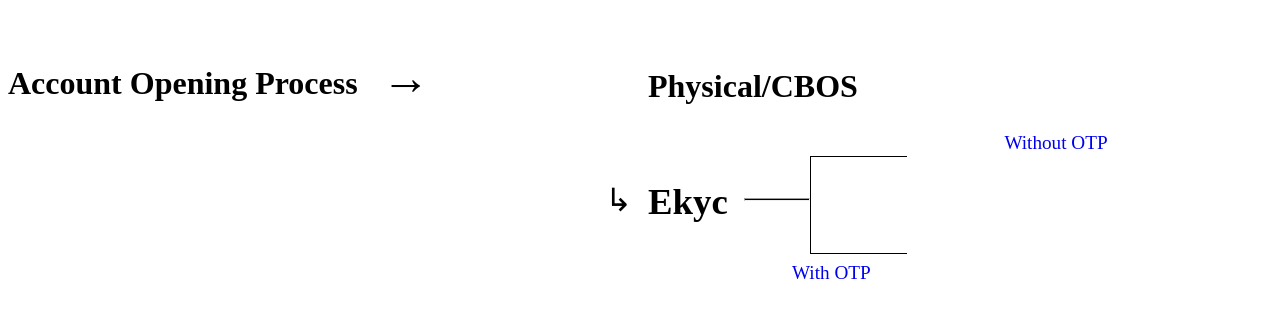
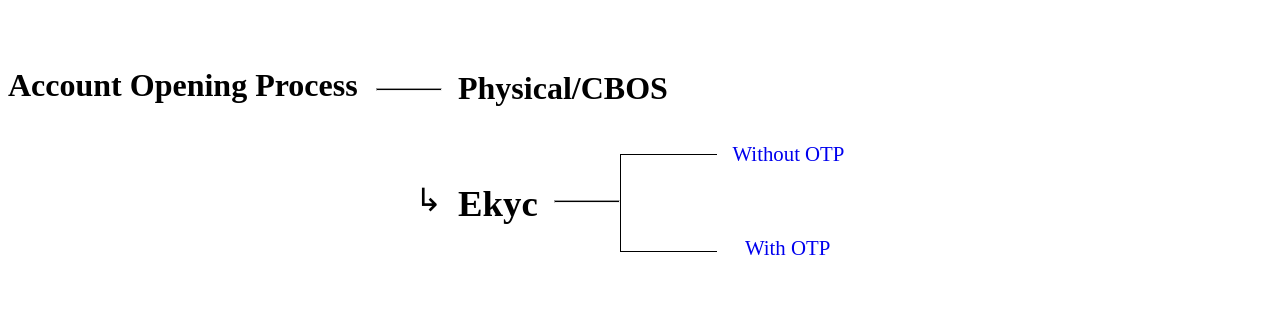
Before and after one commit to Jyotisaini1234/Account__opening__process, a plain HTML site: page ACCOUNT_OPENING_PRO/index.html in a window 1280 px wide. Drawn offline with Linux system fonts and the light colour scheme.

Commit message:
save all

```diff
--- a/ACCOUNT_OPENING_PRO/index.html
+++ b/ACCOUNT_OPENING_PRO/index.html
@@ -8,8 +8,8 @@
 </head>
 <body>
   <div class="container">
-    <h2 >Account Opening Process<span class="arrow2">&nbsp; &rarr;</span> </h1>
-    <h2>Physical/CBOS </h2>
+    <h2 >Account Opening Process <hr class="hr"></h1>
+    <h2> <a href="#" target="_blank" class="open">Physical/CBOS </a> </h2>
 <span class="arrow">&rdsh;  </span>
 <h2 class="ekyc">Ekyc
 <hr>
--- a/ACCOUNT_OPENING_PRO/style.css
+++ b/ACCOUNT_OPENING_PRO/style.css
@@ -2,11 +2,12 @@
   height: 50vh;
   width: 100vw;
   display: grid;
-  grid-template-columns: repeat(2, 1fr);
+  grid-template-columns: repeat(3, 1fr);
   grid-template-rows: repeat(3, 1fr);
   grid-column: end;
   align-items: center;
   justify-content: center;
+  grid-column-gap: 1rem;
 }
 
 h2 {
@@ -22,28 +23,30 @@ span {
 a {
   text-decoration: none;
 }
+.open {
+  color: black;
+}
 .process2 {
   align-content: center;
   grid-column: 3/-1;
   grid-row: 2 / span 1;
-  font-size: 1.2rem;
+  font-size: 1.3rem;
   margin-left: 2rem;
   display: flex;
   align-self: start;
-  margin-left: -29rem;
+  margin-left: -37rem;
+  margin-top: 0.5rem;
 }
 
 .process3 {
   display: flex;
   justify-self: start;
-  font-size: 1.2rem;
-  margin-left: 2rem;
-  margin-top: -2rem;
+  font-size: 1.3rem;
+
   grid-row: 2 / span 1;
   grid-column: 3/-1;
-  margin-top: 1rem;
-  margin-left: -31rem;
-  align-self: end;
+  margin-top: 5rem;
+  margin-left: -8.5rem;
 }
 
 .ekyc {
@@ -62,7 +65,7 @@ a {
   grid-row: 2 / span 1;
   align-self: center;
   justify-self: end;
-  margin-right: 1rem;
+  margin-right: 0rem;
   margin-bottom: 1rem;
 }
 .arrow2 {
@@ -80,7 +83,7 @@ a {
   border: 1px solid black;
   align-items: center;
   border-right: none;
-  margin-top: -1.5rem;
+  margin-top: -1.78rem;
   display: flex;
 }
 hr {
@@ -89,3 +92,8 @@ hr {
   height: 1px;
   margin-left: 1rem;
 }
+.hr {
+  margin-left: 23rem;
+  margin-top: -1rem;
+  display: flex;
+}
```
